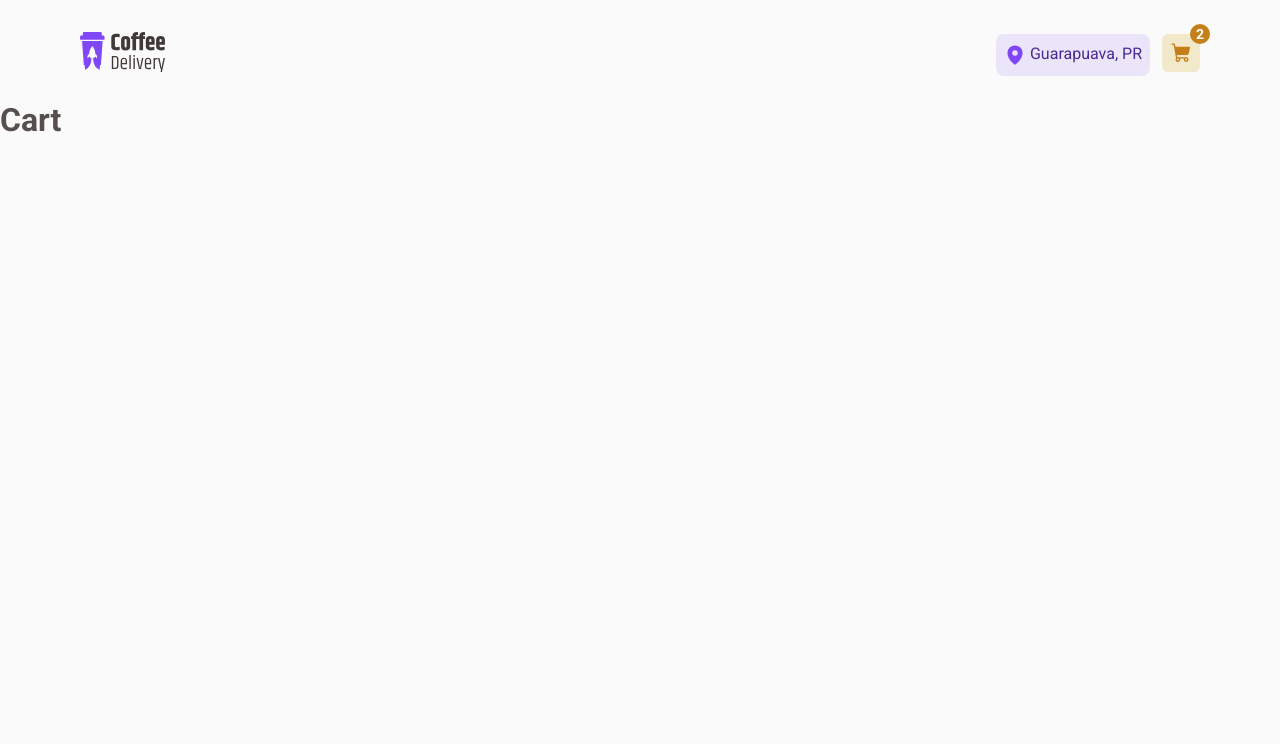
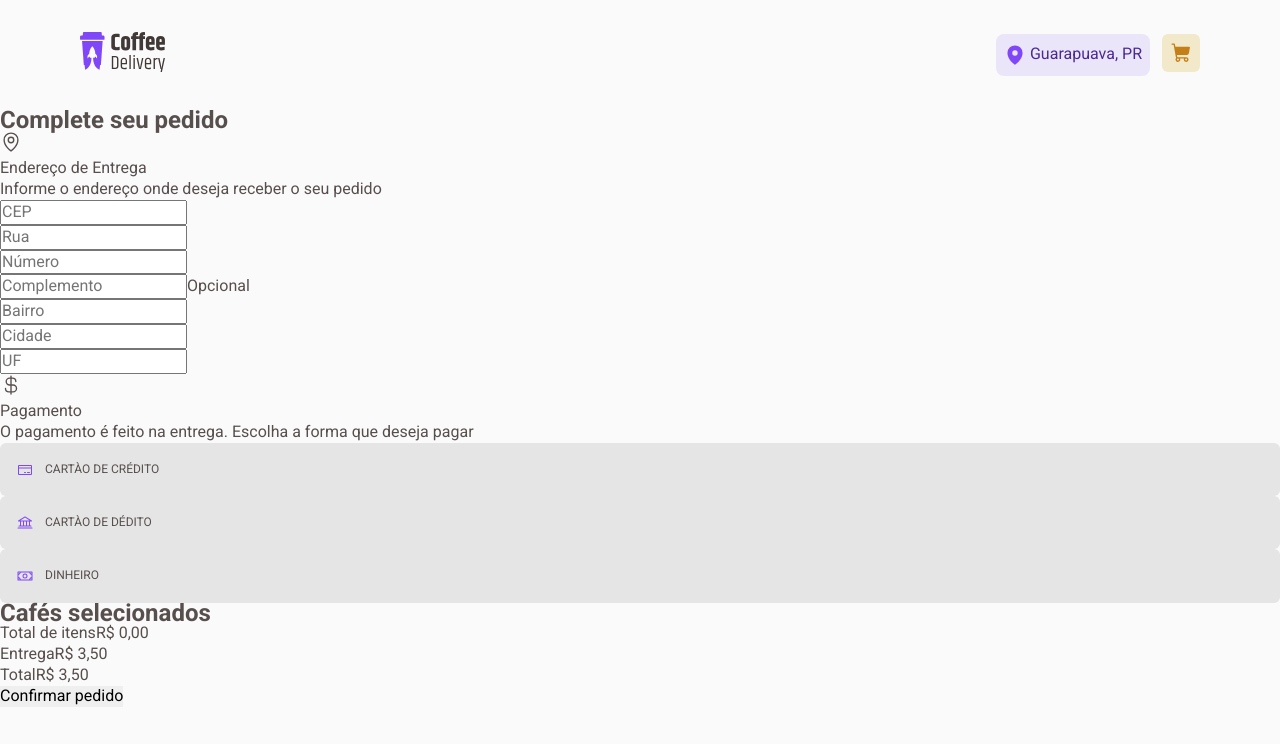
Before and after one commit to edu-almeidaf/coffee-delivery, a React (Vite) app: page /cart in a window 1280 px wide. Shown: the top 744 px of the page. Built offline with nearby package versions, Linux system fonts and the light colour scheme.

Commit message:
feat: adjust header cart and add cart page

```diff
--- a/src/components/header/index.tsx
+++ b/src/components/header/index.tsx
@@ -1,9 +1,10 @@
 import { Link } from 'react-router-dom'
 import { Aside, Container } from './styles'
 import { MapPin, ShoppingCart } from '@phosphor-icons/react'
+import { useCart } from '@/hooks/useCart'
 
 export function Header() {
-  const cart = '12'
+  const { cart } = useCart()
   return (
     <Container>
       <Link to="/">
--- a/src/pages/cart/index.tsx
+++ b/src/pages/cart/index.tsx
@@ -1,3 +1,312 @@
+import {
+  Bank,
+  CreditCard,
+  CurrencyDollar,
+  MapPin,
+  Money,
+  Trash,
+} from '@phosphor-icons/react'
+import {
+  AddressContainer,
+  AddressForm,
+  AddressHeading,
+  CartTotal,
+  CartTotalInfo,
+  CheckoutButton,
+  Coffee,
+  CoffeeInfo,
+  Container,
+  InfoContainer,
+  PaymentContainer,
+  PaymentErrorMessage,
+  PaymentHeading,
+  PaymentOptions,
+} from './styles'
+import { TextInput } from '@/components/form/text-input'
+import { Radio } from '@/components/form/radio'
+import { z } from 'zod'
+import { useCart } from '@/hooks/useCart'
+import { coffees } from '../../../data.json'
+import { SubmitHandler, useForm } from 'react-hook-form'
+import { zodResolver } from '@hookform/resolvers/zod'
+import { Fragment } from 'react'
+import { QuantityInput } from '@/components/form/quantity-input'
+
+const newOrder = z.object({
+  cep: z.number({ invalid_type_error: 'Informe o CEP' }),
+  street: z.string().min(1, 'Informe a rua'),
+  number: z.string().min(1, 'Informe o número'),
+  fullAddress: z.string(),
+  neighborhood: z.string().min(1, 'Informe o bairro'),
+  city: z.string().min(1, 'Informe a cidade'),
+  state: z.string().min(1, 'Informe o UF'),
+  paymentMethod: z.enum(['credit', 'debit', 'cash'], {
+    invalid_type_error: 'Informe um método de pagamento',
+  }),
+})
+
+type OrderInfo = z.infer<typeof newOrder>
+
+const shippingPrice = 3.5
+
 export function Cart() {
-  return <h1>Cart</h1>
+  const {
+    cart,
+    checkout,
+    incrementItemQuantity,
+    decrementItemQuantity,
+    removeItem,
+  } = useCart()
+
+  const coffeesInCart = cart.map((item) => {
+    const coffeeInfo = coffees.find((coffee) => coffee.id === item.id)
+
+    if (!coffeeInfo) {
+      throw new Error('Invalid coffee.')
+    }
+
+    return {
+      ...coffeeInfo,
+      quantity: item.quantity,
+    }
+  })
+
+  const totalItemsPrice = coffeesInCart.reduce(
+    (total, item) => (total += item.price * item.quantity),
+    0,
+  )
+
+  const {
+    register,
+    handleSubmit,
+    watch,
+    formState: { errors },
+  } = useForm<OrderInfo>({
+    resolver: zodResolver(newOrder),
+  })
+
+  const selectedPaymentMethod = watch('paymentMethod')
+
+  function handleItemIncrement(itemId: string) {
+    incrementItemQuantity(itemId)
+  }
+
+  function handleItemDecrement(itemId: string) {
+    decrementItemQuantity(itemId)
+  }
+
+  function handleItemRemove(itemId: string) {
+    removeItem(itemId)
+  }
+
+  const handleOrderCheckout: SubmitHandler<OrderInfo> = (data) => {
+    if (cart.length === 0) {
+      return alert('É preciso ter pelo menos um item no carrinho')
+    }
+
+    checkout(data)
+  }
+
+  return (
+    <Container>
+      <InfoContainer>
+        <h2>Complete seu pedido</h2>
+
+        <form id="order" onSubmit={handleSubmit(handleOrderCheckout)}>
+          <AddressContainer>
+            <AddressHeading>
+              <MapPin size={22} />
+
+              <div>
+                <span>Endereço de Entrega</span>
+
+                <p>Informe o endereço onde deseja receber o seu pedido</p>
+              </div>
+            </AddressHeading>
+
+            <AddressForm>
+              <TextInput
+                type="number"
+                placeholder="CEP"
+                containerProps={{ style: { gridArea: 'cep' } }}
+                error={errors.cep}
+                {...register('cep', { valueAsNumber: true })}
+              />
+
+              <TextInput
+                placeholder="Rua"
+                containerProps={{ style: { gridArea: 'street' } }}
+                error={errors.street}
+                {...register('street')}
+              />
+
+              <TextInput
+                placeholder="Número"
+                containerProps={{ style: { gridArea: 'number' } }}
+                error={errors.number}
+                {...register('number')}
+              />
+
+              <TextInput
+                optional
+                placeholder="Complemento"
+                containerProps={{ style: { gridArea: 'fullAddress' } }}
+                error={errors.fullAddress}
+                {...register('fullAddress')}
+              />
+
+              <TextInput
+                placeholder="Bairro"
+                containerProps={{ style: { gridArea: 'neighborhood' } }}
+                error={errors.neighborhood}
+                {...register('neighborhood')}
+              />
+
+              <TextInput
+                placeholder="Cidade"
+                containerProps={{ style: { gridArea: 'city' } }}
+                error={errors.city}
+                {...register('city')}
+              />
+
+              <TextInput
+                placeholder="UF"
+                maxLength={2}
+                containerProps={{ style: { gridArea: 'state' } }}
+                error={errors.state}
+                {...register('state')}
+              />
+            </AddressForm>
+          </AddressContainer>
+
+          <PaymentContainer>
+            <PaymentHeading>
+              <CurrencyDollar size={22} />
+
+              <div>
+                <span>Pagamento</span>
+                <p>
+                  O pagamento é feito na entrega. Escolha a forma que deseja
+                  pagar
+                </p>
+              </div>
+            </PaymentHeading>
+
+            <PaymentOptions>
+              <div>
+                <Radio
+                  value="credit"
+                  {...register('paymentMethod')}
+                  isSelected={selectedPaymentMethod === 'credit'}
+                >
+                  <CreditCard size={16} />
+                  <span>Cartào de crédito</span>
+                </Radio>
+
+                <Radio
+                  value="debit"
+                  {...register('paymentMethod')}
+                  isSelected={selectedPaymentMethod === 'debit'}
+                >
+                  <Bank size={16} />
+                  <span>Cartào de dédito</span>
+                </Radio>
+
+                <Radio
+                  value="cash"
+                  {...register('paymentMethod')}
+                  isSelected={selectedPaymentMethod === 'cash'}
+                >
+                  <Money size={16} />
+                  <span>Dinheiro</span>
+                </Radio>
+              </div>
+
+              {errors.paymentMethod && (
+                <PaymentErrorMessage role="alert">
+                  {errors.paymentMethod.message}
+                </PaymentErrorMessage>
+              )}
+            </PaymentOptions>
+          </PaymentContainer>
+        </form>
+      </InfoContainer>
+
+      <InfoContainer>
+        <h2>Cafés selecionados</h2>
+
+        <CartTotal>
+          {coffeesInCart.map((coffee) => (
+            <Fragment key={coffee.id}>
+              <Coffee>
+                <div>
+                  <img src={coffee.image} alt={coffee.title} />
+
+                  <div>
+                    <span>{coffee.title}</span>
+
+                    <CoffeeInfo>
+                      <QuantityInput
+                        quantity={coffee.quantity}
+                        incrementQuantity={() => handleItemIncrement(coffee.id)}
+                        decrementQuantity={() => handleItemDecrement(coffee.id)}
+                      />
+
+                      <button onClick={() => handleItemRemove(coffee.id)}>
+                        <Trash />
+                        <span>Remover</span>
+                      </button>
+                    </CoffeeInfo>
+                  </div>
+                </div>
+
+                <aside>R$ {coffee.price?.toFixed(2)}</aside>
+              </Coffee>
+
+              <span />
+            </Fragment>
+          ))}
+
+          <CartTotalInfo>
+            <div>
+              <span>Total de itens</span>
+
+              <span>
+                {new Intl.NumberFormat('pt-br', {
+                  currency: 'BRL',
+                  style: 'currency',
+                }).format(totalItemsPrice)}
+              </span>
+            </div>
+
+            <div>
+              <span>Entrega</span>
+
+              <span>
+                {new Intl.NumberFormat('pt-br', {
+                  currency: 'BRL',
+                  style: 'currency',
+                }).format(shippingPrice)}
+              </span>
+            </div>
+
+            <div>
+              <span>Total</span>
+
+              <span>
+                {new Intl.NumberFormat('pt-br', {
+                  currency: 'BRL',
+                  style: 'currency',
+                }).format(totalItemsPrice + shippingPrice)}
+              </span>
+            </div>
+          </CartTotalInfo>
+
+          <CheckoutButton type="submit" form="order">
+            Confirmar pedido
+          </CheckoutButton>
+        </CartTotal>
+      </InfoContainer>
+    </Container>
+  )
 }
--- /dev/null
+++ b/src/pages/cart/styles.ts
@@ -0,0 +1,33 @@
+import styled from 'styled-components'
+
+export const Container = styled.main``
+
+export const InfoContainer = styled.div``
+
+export const FormsContainer = styled.div``
+
+export const AddressContainer = styled(FormsContainer)``
+
+export const Heading = styled.div``
+
+export const AddressHeading = styled(Heading)``
+
+export const AddressForm = styled.div``
+
+export const PaymentContainer = styled.div``
+
+export const PaymentHeading = styled(Heading)``
+
+export const PaymentOptions = styled.div``
+
+export const Coffee = styled.div``
+
+export const CoffeeInfo = styled.div``
+
+export const CartTotal = styled.div``
+
+export const CartTotalInfo = styled.div``
+
+export const CheckoutButton = styled.button``
+
+export const PaymentErrorMessage = styled.p``
```
